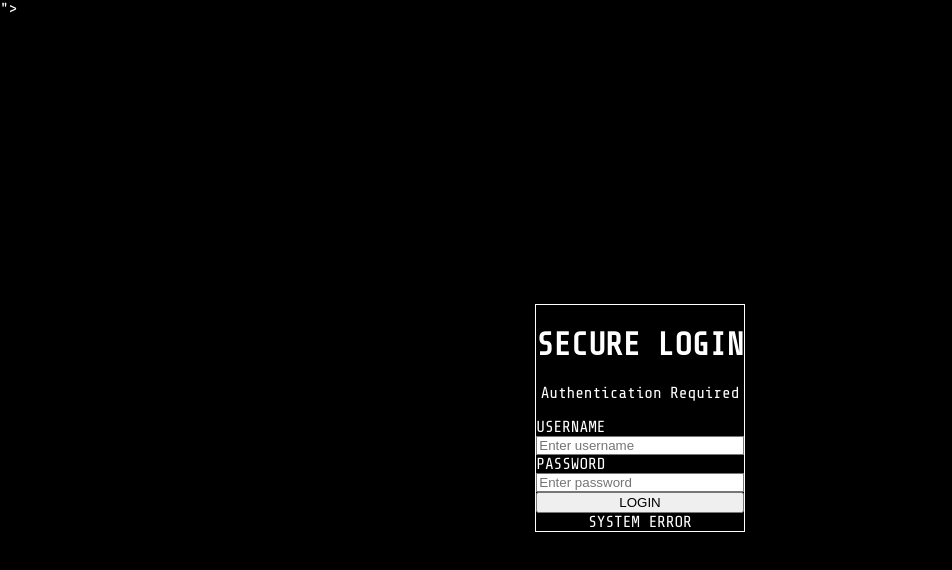
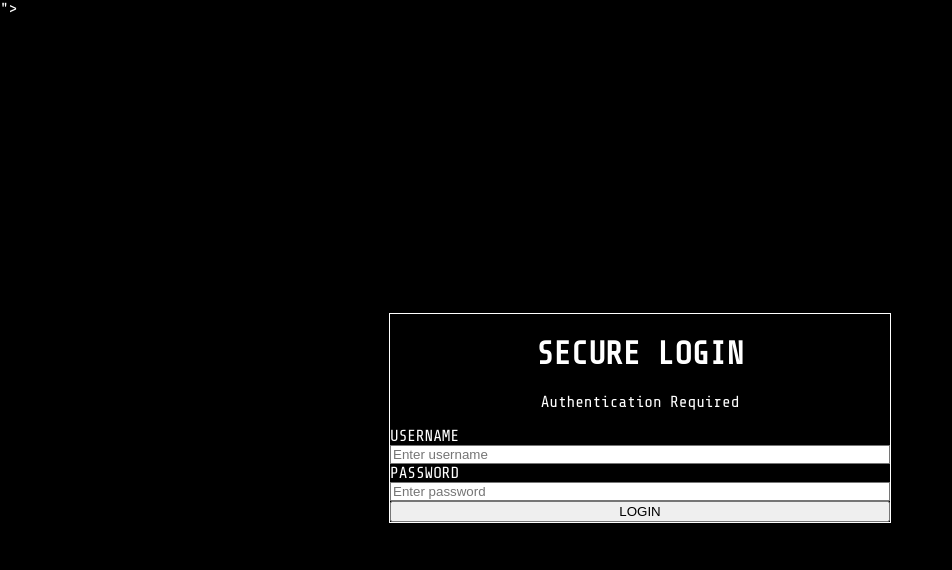
Before and after one commit to Colorful12/nazo-gui, a React (Vite) app: page / in a window 1280 px wide. Both pictures are taken after a click on the button "START". Shown: the top 570 px of the page, without its empty margins (0-952 px from the left). Built offline with nearby package versions, Linux system fonts and the light colour scheme.

Commit message:
stage1の基本ギミックの完成

```diff
--- a/src/components/stages/Stage1.tsx
+++ b/src/components/stages/Stage1.tsx
@@ -76,8 +76,8 @@ const Stage1: React.FC<StageProps> = ({ onStageComplete }) => {
             <div className="absolute top-0 left-0 w-full h-full bg-black flex items-center justify-center">
                 <div className="bg-blue-800/30 backdrop-blur-sm p-8 rounded-lg border border-blue-400/30 shadow-2xl">
                     <div className="text-center mb-8">
-                        <h1 className="text-3xl font-mono mb-2 text-blue-300">BACKUP LOGIN</h1>
-                        <p className="text-blue-400 text-sm">Secondary Authentication System</p>
+                        <h1 className="text-3xl font-mono mb-2 text-blue-300">I'VE BEEN WAITING</h1>
+                        <p className="text-blue-400 text-sm">Well done finding this, first timer</p>
                     </div>
 
                     <div className="space-y-6 w-80">
@@ -113,13 +113,10 @@ const Stage1: React.FC<StageProps> = ({ onStageComplete }) => {
                             onClick={handleBackupLogin}
                             className="w-full p-3 bg-blue-600 hover:bg-blue-500 rounded font-mono transition-colors duration-300"
                         >
-                            AUTHENTICATE
+                            LOGIN
                         </button>
                     </div>
 
-                    <div className="mt-6 text-center text-xs font-mono text-blue-400">
-                        ✓ SECURE CONNECTION ESTABLISHED
-                    </div>
                 </div>
             </div>
 
@@ -139,7 +136,7 @@ const Stage1: React.FC<StageProps> = ({ onStageComplete }) => {
             >
                 {/* メイン認証インターフェース */}
                 <div className="h-full w-full flex items-center justify-center">
-                    <div className="bg-gray-800/50 backdrop-blur-sm p-8 rounded-lg border border-gray-600/50 shadow-2xl relative">
+                    <div className="bg-gray-800/50 backdrop-blur-sm p-16 rounded-lg border border-gray-600/50 shadow-2xl relative max-w-2xl">
                         {/* システム設定パネル */}
                         <div
                             className="absolute top-2 left-2 w-12 h-12 cursor-default bg-gray-800 hover:bg-gray-700 transition-colors rounded"
@@ -155,7 +152,7 @@ const Stage1: React.FC<StageProps> = ({ onStageComplete }) => {
                             <p className="text-gray-400 text-sm">Authentication Required</p>
                         </div>
 
-                        <div className="space-y-6 w-80">
+                        <div className="space-y-8 w-[500px]">
                             <div>
                                 <label className="block text-sm font-mono mb-2 text-gray-300">
                                     USERNAME
@@ -165,7 +162,7 @@ const Stage1: React.FC<StageProps> = ({ onStageComplete }) => {
                                     value={primaryUsername}
                                     onChange={(e) => setPrimaryUsername(e.target.value)}
                                     onKeyPress={(e) => handleKeyPress(e, false)}
-                                    className="w-full p-3 bg-gray-700/50 border border-gray-600 rounded font-mono text-white focus:outline-none focus:border-red-400 transition-colors"
+                                    className="w-full p-4 bg-gray-700/50 border border-gray-600 rounded font-mono text-white focus:outline-none focus:border-red-400 transition-colors text-lg"
                                     placeholder="Enter username"
                                 />
                             </div>
@@ -179,14 +176,14 @@ const Stage1: React.FC<StageProps> = ({ onStageComplete }) => {
                                     value={primaryPassword}
                                     onChange={(e) => setPrimaryPassword(e.target.value)}
                                     onKeyPress={(e) => handleKeyPress(e, false)}
-                                    className="w-full p-3 bg-gray-700/50 border border-gray-600 rounded font-mono text-white focus:outline-none focus:border-red-400 transition-colors"
+                                    className="w-full p-4 bg-gray-700/50 border border-gray-600 rounded font-mono text-white focus:outline-none focus:border-red-400 transition-colors text-lg"
                                     placeholder="Enter password"
                                 />
                             </div>
 
                             <button
                                 onClick={handlePrimaryLogin}
-                                className="w-full p-3 bg-red-600 hover:bg-red-500 rounded font-mono transition-colors duration-300"
+                                className="w-full p-4 bg-red-600 hover:bg-red-500 rounded font-mono transition-colors duration-300 text-lg"
                             >
                                 LOGIN
                             </button>
@@ -198,12 +195,6 @@ const Stage1: React.FC<StageProps> = ({ onStageComplete }) => {
                             )}
                         </div>
 
-                        <div className="mt-6 flex justify-center space-x-4 text-xs font-mono">
-                            <div className="flex items-center space-x-1">
-                                <div className="w-2 h-2 bg-red-400 rounded-full animate-pulse"></div>
-                                <span className="text-gray-400">SYSTEM ERROR</span>
-                            </div>
-                        </div>
                     </div>
                 </div>
             </div>
```
